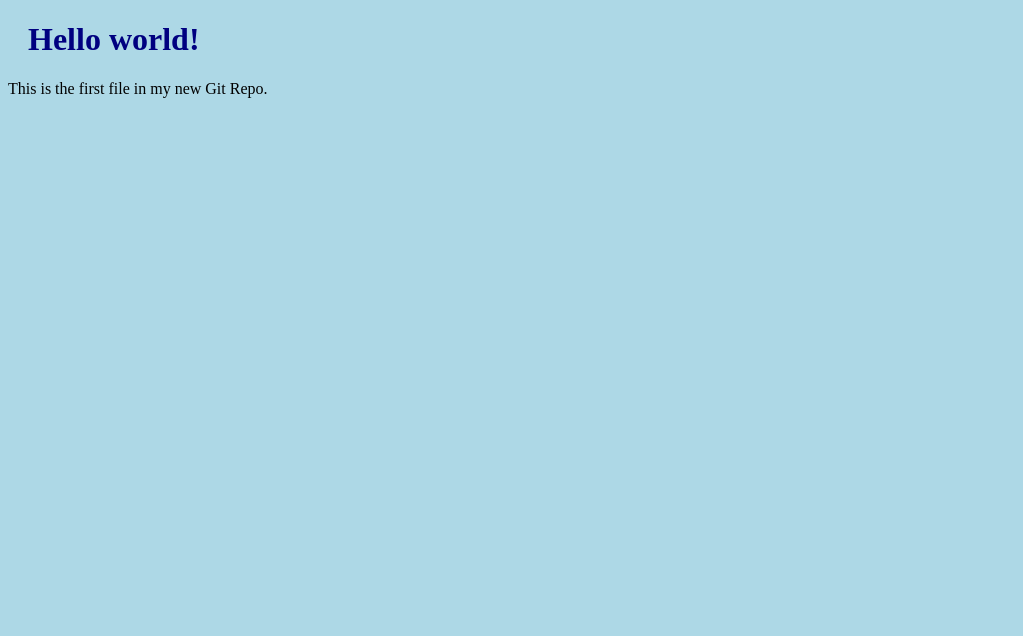
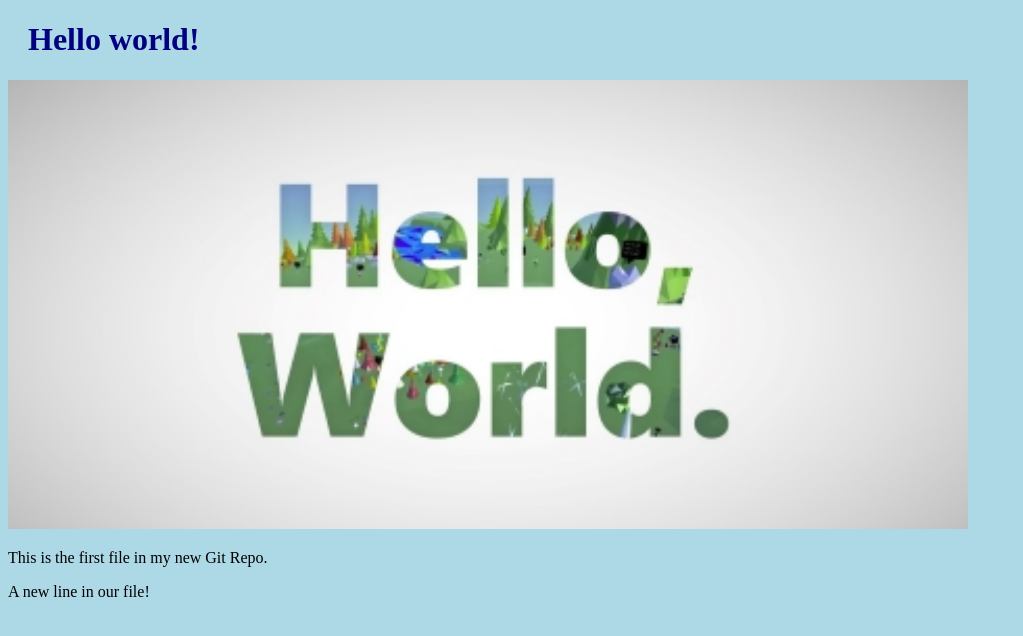
Before and after one commit to hcr1302/hello-world, a plain HTML site: page index.html in a window 1280 px wide. Shown: the whole page, without its empty margins (0-1023 px from the left). Drawn offline with Linux system fonts and the light colour scheme.

Commit message:
Added image to Hello World

```diff
--- a/index.html
+++ b/index.html
@@ -1,14 +1,18 @@
 <!DOCTYPE html>
 <html>
+
 <head>
-<title>Hello World!</title>
-<link rel="stylesheet" href="bluestyle.css">
+    <title>Hello World!</title>
+    <link rel="stylesheet" href="bluestyle.css">
 </head>
+
 <body>
 
-
-<h1>Hello world!</h1>
-<p>This is the first file in my new Git Repo.</p>
+    <h1>Hello world!</h1>
+    <div><img src="img_hello_world.jpg" alt="Hello World from Space" style="width:100%;max-width:960px"></div>
+    <p>This is the first file in my new Git Repo.</p>
+    <p>A new line in our file!</p>
 
 </body>
+
 </html>
```
Also changed, not shown: img_hello_world.jpg (added).
